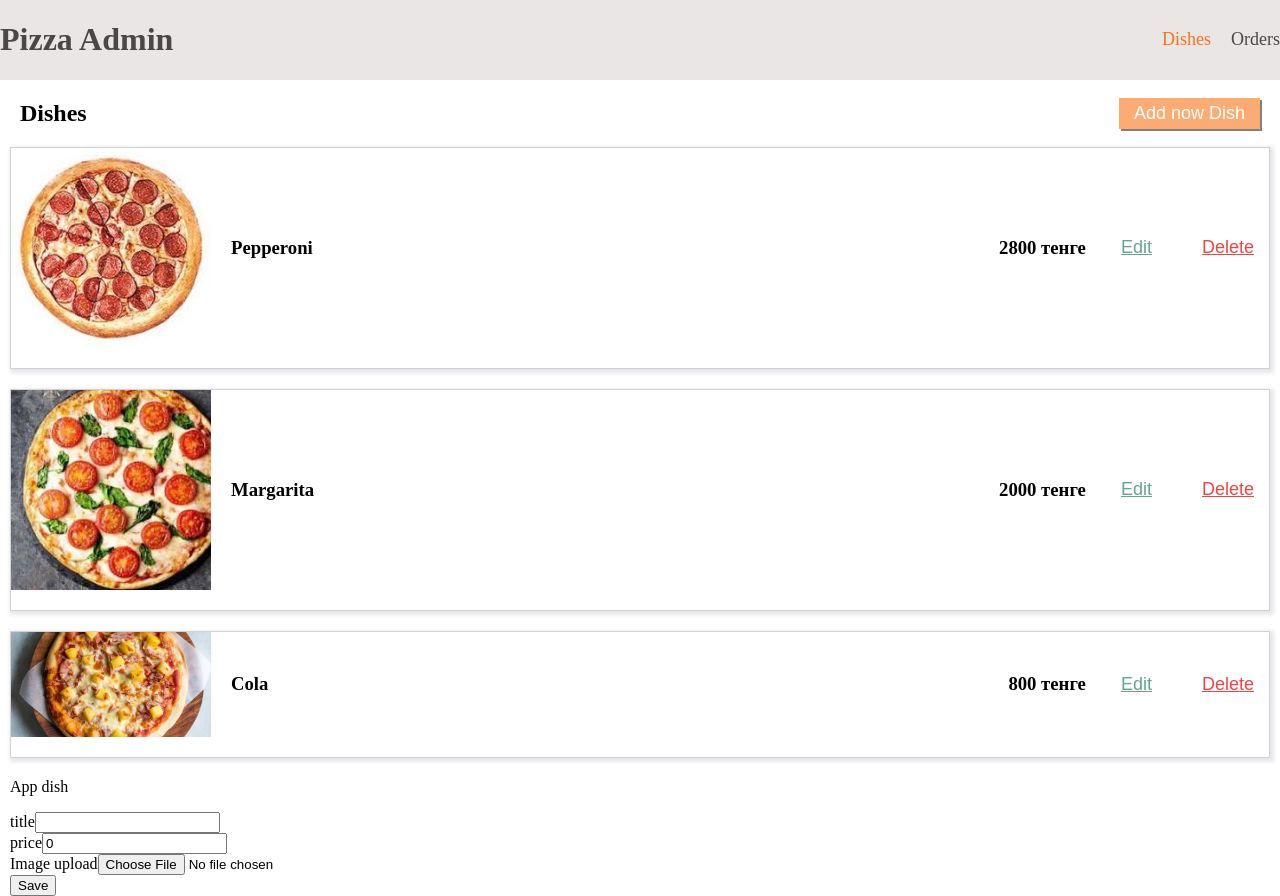
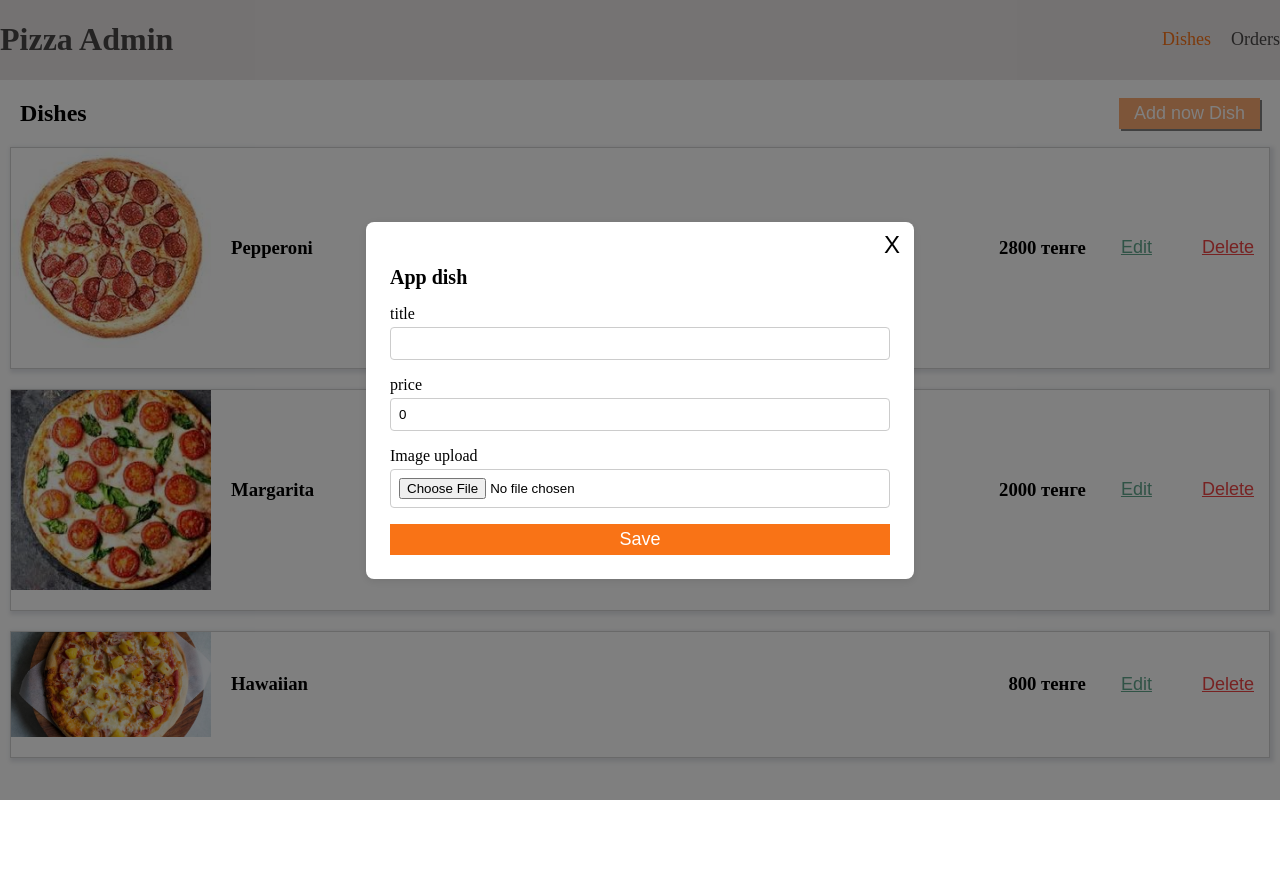
Before and after one commit to Ismail40376/pizza-admin, a React (Vite) app: page /dishes in a window 1280 px wide. Both pictures are taken after a click on the button "Add now Dish". After the commit the page ends 800 px from the top, so only its background shows below. Built offline with nearby package versions, Linux system fonts and the light colour scheme; data requests are answered from the project's data file.

Commit message:
create Modal, Dishform, styles

```diff
--- a/db.json
+++ b/db.json
@@ -1,5 +1,3 @@
-
-
 {
   "dishes": [
     {
@@ -16,7 +14,7 @@
     },
     {
       "id": "dish3",
-      "title": "Cola",
+      "title": "Hawaiian",
       "price": 800,
       "img": "/hawaiian-pizza.jpg"
     }
--- a/src/components/DishForm/DishForm.module.scss
+++ b/src/components/DishForm/DishForm.module.scss
@@ -0,0 +1,50 @@
+.title {
+  font-size: 20px;
+  font-weight: bold;
+  margin-bottom: 16px;
+}
+
+.form {
+  width: 100%;
+  display: flex;
+  flex-direction: column;
+  gap: 16px;
+}
+
+.label {
+  display: block;
+  margin-bottom: 4px;
+}
+
+.input {
+  width: 100%;
+  padding: 8px;
+  border: 1px solid #ccc;
+  border-radius: 4px;
+  box-sizing: border-box;
+}
+
+.fileName {
+  font-size: 14px;
+  margin-top: 4px;
+}
+
+.imagePreview {
+  margin-top: 8px;
+}
+
+.imagePreview img {
+  width: 128px;
+  height: 128px;
+  object-fit: cover;
+  border-radius: 4px;
+}
+
+.saveButton {
+  @include button($active-tab-color, $add-new-dish-text);
+}
+
+.saveButton:disabled {
+  opacity: 0.6;
+  cursor: not-allowed;
+}
--- a/src/components/DishForm/DishForm.tsx
+++ b/src/components/DishForm/DishForm.tsx
@@ -1,54 +1,101 @@
-import { useState } from "react"
+import { useEffect, useState } from "react";
+import s from "./DishForm.module.scss";
+import { useDispatch } from "react-redux";
+import axios from "axios";
+import { Dish } from "../../types";
+import { addDish, updateDish } from "../../store/dishesSlice";
 
-const DishForm = () => {
+
+
+
+interface Props {
+    onClose: () => void;
+    dishToEdit?: Dish;
+}
+
+
+const DishForm: React.FC<Props> = ({ onClose, dishToEdit }) => {
     const [title, setTitle] = useState<string>("");
     const [price, setPrice] = useState<number>(0);
     const [img, setImg] = useState<string>("");
     const [fileName, setFileName] = useState<string>("");
+    const dispatch = useDispatch();
+
+    useEffect(()=>{
+        if(dishToEdit){
+            setTitle(dishToEdit.title)
+            setPrice(dishToEdit.price)
+            setImg(dishToEdit.img)
+        }
+    }, [dishToEdit])
 
     const handleFileSubmit = (e: React.ChangeEvent<HTMLInputElement>) => {
         const file = e.target.files?.[0];
-        if(file) {
+        if (file) {
             setFileName(file.name);
             const reader = new FileReader()
-            reader.onloadend=()=> {
-                setImg (reader.result as string);
+            reader.onloadend = () => {
+                setImg(reader.result as string);
             };
-            reader.readAsDataURL(file)
+            reader.readAsDataURL(file);
         }
 
     };
 
 
-    const handleSubmit = (e: React.FormEvent) => {
-        e.preventDefault()
-        console.log("title, price, img");
+    const handleSubmit = async (e: React.FormEvent) => {
+        e.preventDefault();
+        try {
+            if (dishToEdit) {
+                const updatedDish = {...dishToEdit, title, price, img};
+                await axios.put(`https://localhost:3001/dishes/${dishToEdit.id}`);
+                dispatch(updateDish(updatedDish));
+
+            }
+            const newDish: Dish = {
+                id: Date.now().toString(),
+                title,
+                price: price ? price : 0,
+                img,
+            };
+            await axios.post("http://localhost:3001/dishes", newDish);
+            dispatch(addDish(newDish));
+            onClose();
+        } catch (error: unknown) {
+            let errorMessage = "An error occurder"
+            if (error instanceof Error) {
+                errorMessage = error.message
+            }
+            console.log("Error saving dish:", errorMessage);
+
+        }
+
     }
     return (
         <div>
-            <p>App dish</p>
-            <form onSubmit={handleSubmit}>
+            <p className={s.title}>App dish</p>
+            <form onSubmit={handleSubmit} className={s.form}>
                 <div>
-                    <label>title</label>
-                    <input type="text" value={title} onChange={(e) => setTitle(e.target.value)} />
+                    <label className={s.label}>title</label>
+                    <input className={s.input} type="text" value={title} onChange={(e) => setTitle(e.target.value)} />
                 </div>
                 <div>
-                    <label>price</label>
-                    <input type="number" value={price} onChange={e => setPrice(Number(e.target.value))} />
+                    <label className={s.label}>price</label>
+                    <input className={s.input} type="number" value={price} onChange={e => setPrice(Number(e.target.value))} />
                 </div>
                 <div>
-                    <label>Image upload</label>
-                    <input type="file" onChange={handleFileSubmit} />
-                    {fileName && <p>Selected file: {fileName}</p>}
+                    <label className={s.label}>Image upload</label>
+                    <input className={s.input} type="file" onChange={handleFileSubmit} />
+                    {fileName && <p className={s.fileName}>Selected file: {fileName}</p>}
                     {img && (
-                        <div>
-                            <img src="img" alt="preview" />
-                            </div>
+                        <div className={s.imagePreview}>
+                            <img src={img} alt="preview" />
+                        </div>
                     )}
 
 
                 </div>
-                <button type="submit">Save</button>
+                <button className={s.saveButton} type="submit">Save</button>
             </form>
         </div>
 
--- a/src/components/Dishltem/Dishltem.tsx
+++ b/src/components/Dishltem/Dishltem.tsx
@@ -2,8 +2,11 @@ import {Dish} from '../../types';
 import s from './Dishltem.module.scss'
 
 
-
-const DishItem: React.FC<Dish> = ({ title, price, img }) => {
+interface DishItemProps extends Dish {
+  onEdit: (id: string) => void;
+  onDelete: (id: string) => void;
+}
+const DishItem: React.FC<DishItemProps > = ({ id, title, price, img, onEdit, onDelete }) => {
   return (
     <div className={s.card}>
       <div className={s.wrap}>
@@ -12,8 +15,8 @@ const DishItem: React.FC<Dish> = ({ title, price, img }) => {
       </div>
       <div className={s.wrap}>
         <h3>{price} тенге</h3>
-        <button className={s.editButton}>Edit</button>
-        <button className={s.deleteButton}>Delete</button>
+        <button className={s.editButton} onClick={() => onEdit(id!)}>Edit</button>
+        <button className={s.deleteButton} onClick={()=> onDelete(id!)}>Delete</button>
       </div>
     </div>
   );
--- /dev/null
+++ b/src/components/Modal/Modal.module.scss
@@ -0,0 +1,44 @@
+.modalOverlay {
+    position: fixed;
+    top: 0;
+    left: 0;
+    width: 100%;
+    height: 100%;
+    background-color: rgba(0, 0, 0, 0.5);
+    display: flex;
+    align-items: center;
+    justify-content: center;
+    z-index: 1000;
+  }
+
+  .modalContent {
+    background-color: #fff;
+    padding: 24px;
+    border-radius: 8px;
+    position: relative;
+    width: 90%;
+    max-width: 500px;
+    box-shadow: 0 2px 10px rgba(0, 0, 0, 0.1);
+    animation: fadeIn 0.3s ease-out;
+  }
+
+  .closeButton {
+    position: absolute;
+    top: 8px;
+    right: 8px;
+    background: transparent;
+    border: none;
+    font-size: 24px;
+    cursor: pointer;
+  }
+
+  @keyframes fadeIn {
+    from {
+      opacity: 0;
+      transform: scale(0.9);
+    }
+    to {
+      opacity: 1;
+      transform: scale(1);
+    }
+  }
--- /dev/null
+++ b/src/components/Modal/Modal.tsx
@@ -0,0 +1,23 @@
+import {ReactNode} from "react";
+import s from "./Modal.module.scss"
+
+
+
+interface ModalProps {
+    children: ReactNode;
+    onClose: ()=> void;
+}
+
+
+const Modal: React.FC<ModalProps>=({ children, onClose})=> {
+    return(
+        <div onClick={onClose} className={s.modalOverlay}>
+            <div onClick={e=> e.stopPropagation()} className={s.modalContent}>
+                <button onClick={onClose} className={s.closeButton}>X</button>
+                {children}
+            </div>
+        </div>
+    )
+}
+
+export default Modal
--- a/src/pages/DishesPage/DishesPage.tsx
+++ b/src/pages/DishesPage/DishesPage.tsx
@@ -5,12 +5,36 @@ import { fetchDishes } from '../../store/dishesAction';
 import { AppDispatch, RootState } from '../../store/store';
 import s from './Dishes.module.scss';
 import DishItem from '../../components/Dishltem/Dishltem';
+import Modal from '../../components/Modal/Modal';
+import { deleleteDish } from '../../store/dishesSlice';
+import { Dish } from '../../types';
+import axios from 'axios';
+
+
+
 
 
 const DishesPage: React.FC = () => {
   const [isShowForm, setIsShowForm] = useState(false);
+  const [dishToEdit, setDishToEdit] = useState<null | string>(null);
   const dispatch = useDispatch<AppDispatch>();
   const { items, loading, error } = useSelector((state: RootState) => state.dishes);
+
+
+  const handleDeleteDish = async (id: string) => {
+    dispatch(deleleteDish(id));
+    await axios.delete(`http://localhost:3001/dishes/${id}`);
+  };
+
+
+  const handleEditDish = (id: string) => {
+    setDishToEdit(id);
+    setIsShowForm(true)
+  }
+
+
+  const dishForEdit = items.find(dish => dish.id === dishToEdit) || undefined
+
   useEffect(() => {
 
 
@@ -26,7 +50,8 @@ const DishesPage: React.FC = () => {
   if (error) {
     return <div className={s.error}>An error occured!</div>;
   }
-  if (error) { }
+
+
   return (
     <>
       <div className="container">
@@ -36,15 +61,26 @@ const DishesPage: React.FC = () => {
         </div>
         {items.map(dish => (
           <DishItem
+            id={dish.id}
             title={dish.title}
             price={dish.price}
             img={dish.img}
-            key={dish.id} />
+            key={dish.id}
+            onEdit={handleEditDish}
+            onDelete={handleDeleteDish}
+
+          />
         ))}
 
-        {isShowForm && <DishForm />}
+        {isShowForm && (
+          <Modal onClose={() => setIsShowForm(false)}>
+            <DishForm onClose={() => setIsShowForm(false)}
+              dishToEdit={dishForEdit}
+            />
+          </Modal>
+        )}
+
       </div>
-
     </>
   );
 };
--- a/src/store/dishesSlice.ts
+++ b/src/store/dishesSlice.ts
@@ -42,7 +42,7 @@ const DishesSlice = createSlice({
                 state.items[index] = action.payload;
             }
         },
-        deleleteDish(state, action: PayloadAction<number>) {
+        deleleteDish(state, action: PayloadAction<string>) {
             state.items = state.items.filter(dish => dish.id !== action.payload)
         }
     }
--- a/src/types/index.ts
+++ b/src/types/index.ts
@@ -1,5 +1,5 @@
 export interface Dish{
-    id?: number;
+    id?: string;
     title: string;
     price: number;
     img: string;
```
Also changed, not shown: src/pages/OrdersPage/OrdersPage.tsx (added).
